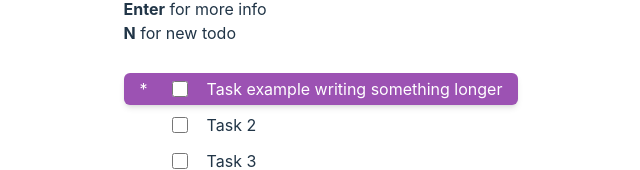
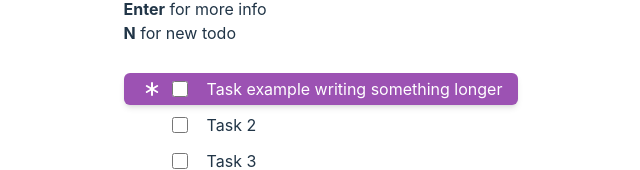
Before and after one commit to b1naryDS/vim-todo, a React (Vite) app: page / in a window 1280 px wide. Shown: the part 275-445 px from the top of the page, without its empty margins (319-959 px from the left). Built offline with nearby package versions, Linux system fonts and the light colour scheme.

Commit message:
icon on selected

```diff
--- a/src/App.jsx
+++ b/src/App.jsx
@@ -1,6 +1,7 @@
 import React, { useState, useEffect, useRef } from 'react';
 import './App.css';
 import NavInfo from './components/NavInfo';
+import { Asterisk, Camera } from 'lucide-react';
 const App = () => {
   const [todos, setTodos] = useState([
     { id: 1, text: 'Task example writing something longer', completed: false },
@@ -69,7 +70,7 @@ const App = () => {
           <Todo selected={selectedTodoIndex === index} key={todo.id}>
             <>
               <span className='inline-block w-[13px]'>
-                {selectedTodoIndex === index ? '*' : null}
+                {selectedTodoIndex === index ? <Asterisk color="white" /> : null}
               </span>
 
               <input
```
